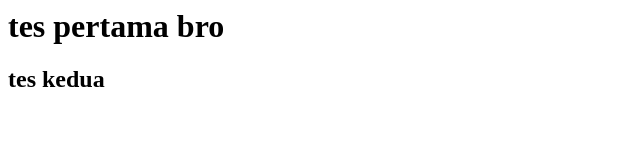
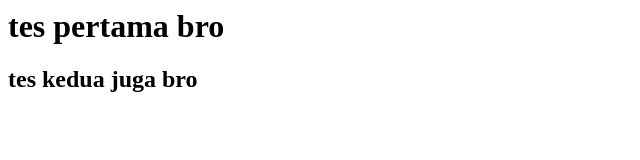
Before and after one commit to endhilicious/indexeddb, a plain HTML site: page index.html in a window 1280 px wide. Shown: the whole page, without its empty margins (0-640 px from the left). Drawn offline with Linux system fonts and the light colour scheme.

Commit message:
saya ubah sedikit di tag h2

```diff
--- a/index.html
+++ b/index.html
@@ -4,6 +4,6 @@
   </head>
   <body>
     <h1>tes pertama bro</h1>
-    <h2>tes kedua</h2>
+    <h2>tes kedua juga bro</h2>
   </body>
 </html>
```
